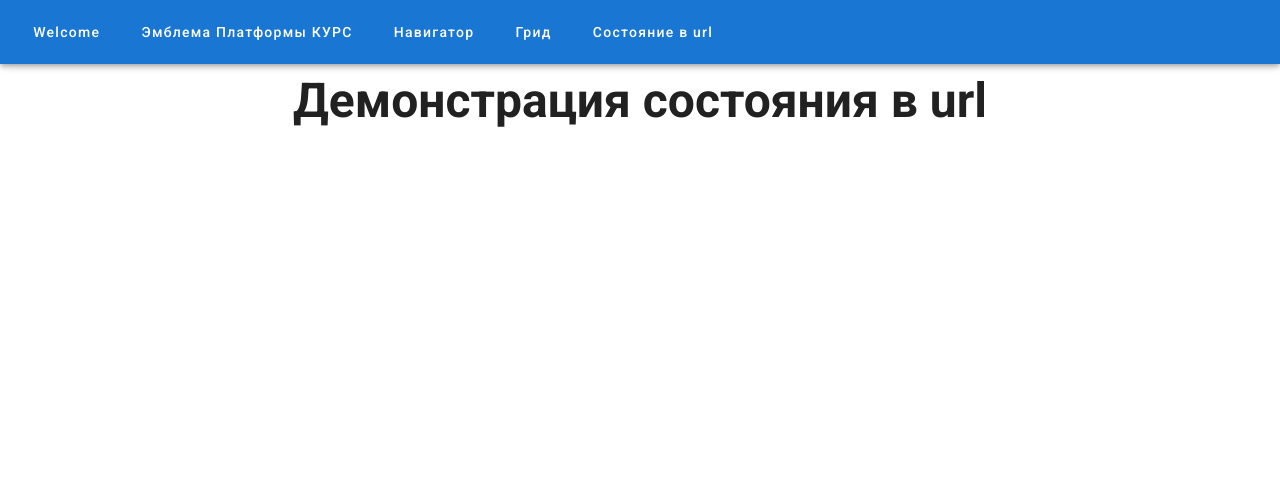
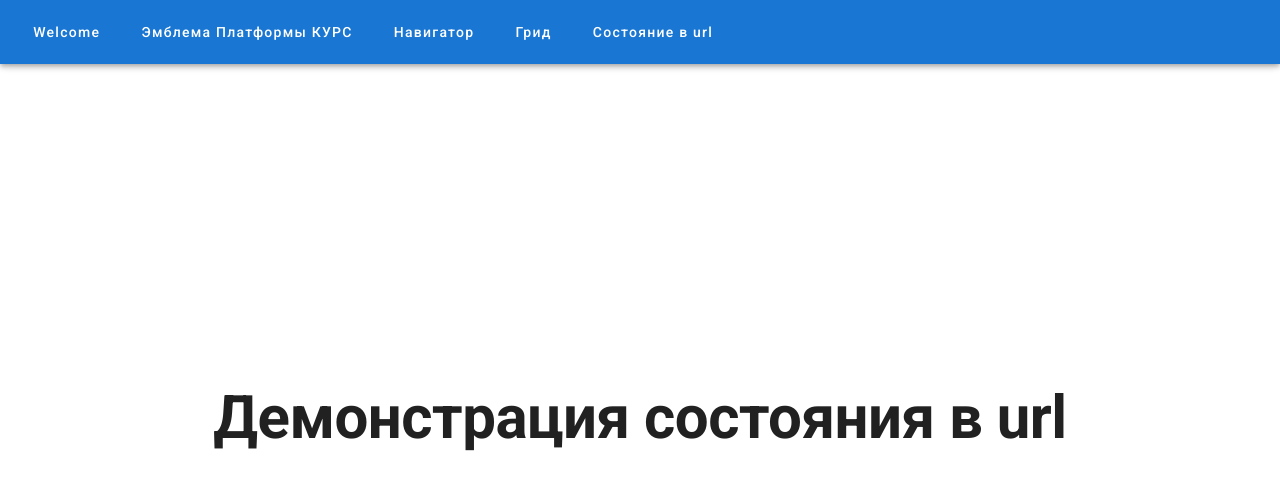
Before and after one commit to CourseOrchestra/showcase2-demo, a Vue app: page /urlstate in a window 1280 px wide. Shown: the top 490 px of the page. Built offline with nearby package versions, Linux system fonts and the light colour scheme.

Commit message:
Правки по эмблеме КУРСа 5

```diff
--- a/src/components/GridPage.vue
+++ b/src/components/GridPage.vue
@@ -1,8 +1,8 @@
 <template>
-  <v-container>
+  <v-container fill-height fluid>
     <v-row class="text-center">
       <v-col class="mb-4">
-        <h1 class="display-2 font-weight-bold mb-3">Демонстрация грида</h1>
+        <h1 class="display-3 font-weight-bold mb-3">Демонстрация грида</h1>
       </v-col>
     </v-row>
   </v-container>
--- a/src/components/NavigatorPage.vue
+++ b/src/components/NavigatorPage.vue
@@ -1,8 +1,8 @@
 <template>
-  <v-container>
+  <v-container fill-height fluid>
     <v-row class="text-center">
       <v-col class="mb-4">
-        <h1 class="display-2 font-weight-bold mb-3">Демонстрация навигатора</h1>
+        <h1 class="display-3 font-weight-bold mb-3">Демонстрация навигатора</h1>
       </v-col>
     </v-row>
   </v-container>
--- a/src/components/UrlStatePage.vue
+++ b/src/components/UrlStatePage.vue
@@ -1,8 +1,8 @@
 <template>
-  <v-container>
+  <v-container fill-height fluid>
     <v-row class="text-center">
       <v-col class="mb-4">
-        <h1 class="display-2 font-weight-bold mb-3">
+        <h1 class="display-3 font-weight-bold mb-3">
           Демонстрация состояния в url
         </h1>
       </v-col>
```
